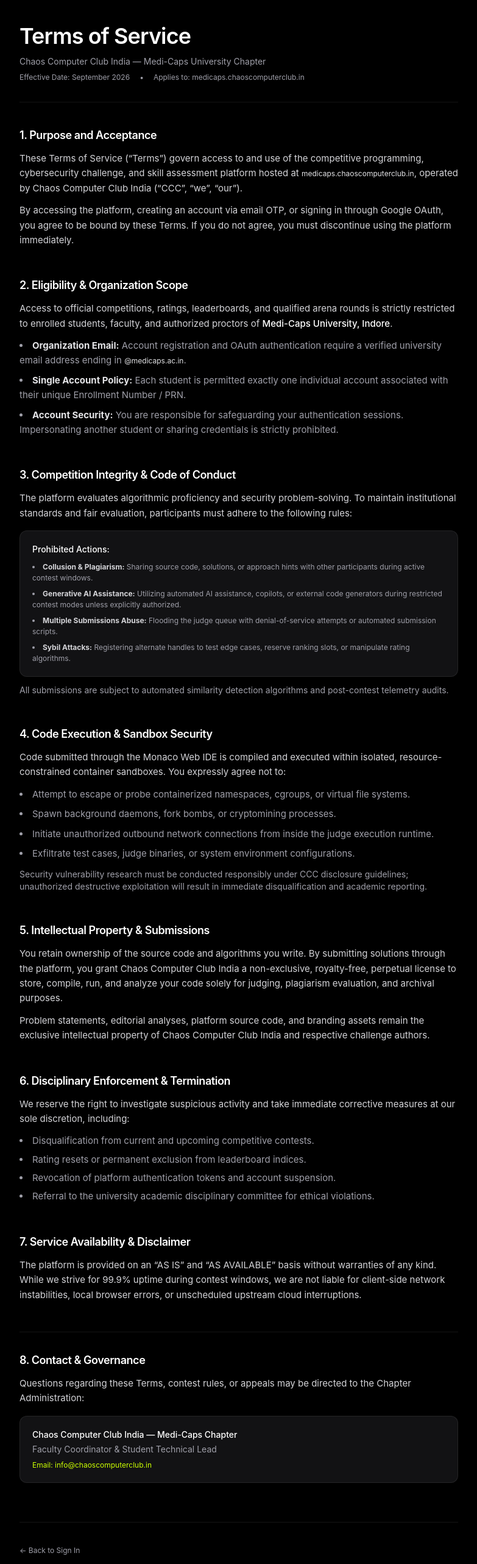
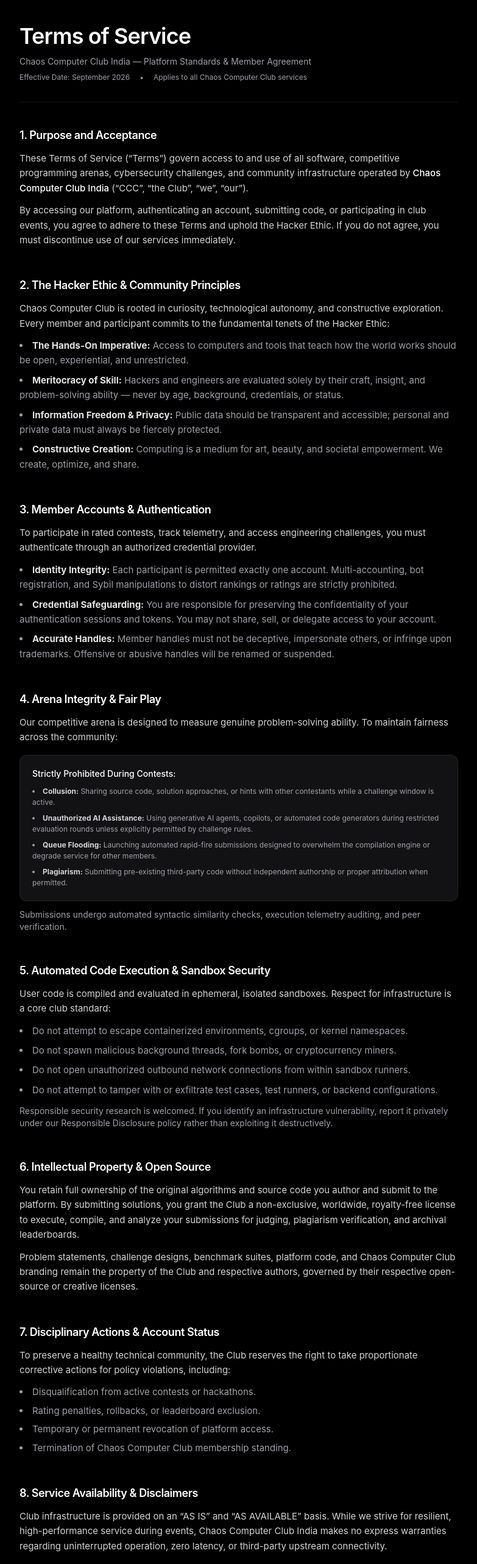
Before and after one commit to chaoscomputerclub/medicaps.chaoscomputerclub.in, a React (Vite) app: page /terms in a window 1280 px wide. Shown: the part 141-2706 px from the top of the page at 61% size, without its empty margins (248-1031 px from the left). Built offline with nearby package versions, Linux system fonts and the light colour scheme; a web font is replaced by a local one.

Commit message:
feat(legal): refine Terms of Service to strictly club terms and hacker ethics

```diff
--- a/src/pages/TermsPage.tsx
+++ b/src/pages/TermsPage.tsx
@@ -1,8 +1,6 @@
 /**
- * Chaos Computer Club India — Medi-Caps Chapter
- * medicaps.chaoscomputerclub.in
- *
- * Terms of Service — Production Legal Specification.
+ * Chaos Computer Club India
+ * Terms of Service — Production Specification.
  * Minimalist, high-density editorial layout without navigation or decorative graphics.
  * Copyright (c) 2026 Chaos Computer Club India
  */
@@ -35,12 +33,12 @@ export function TermsPage() {
             Terms of Service
           </h1>
           <p className="mt-3 text-sm text-zinc-400">
-            Chaos Computer Club India — Medi-Caps University Chapter
+            Chaos Computer Club India — Platform Standards &amp; Member Agreement
           </p>
           <div className="mt-2 flex flex-wrap items-center gap-x-4 gap-y-1 text-xs text-zinc-400">
             <span>Effective Date: September 2026</span>
             <span>•</span>
-            <span>Applies to: medicaps.chaoscomputerclub.in</span>
+            <span>Applies to all Chaos Computer Club services</span>
           </div>
         </header>
 
@@ -52,40 +50,42 @@ export function TermsPage() {
               1. Purpose and Acceptance
             </h2>
             <p className="mt-3">
-              These Terms of Service (&ldquo;Terms&rdquo;) govern access to and use of the competitive programming,
-              cybersecurity challenge, and skill assessment platform hosted at{" "}
-              <span className="font-mono text-xs text-zinc-200">medicaps.chaoscomputerclub.in</span>,
-              operated by Chaos Computer Club India (&ldquo;CCC&rdquo;, &ldquo;we&rdquo;, &ldquo;our&rdquo;).
+              These Terms of Service (&ldquo;Terms&rdquo;) govern access to and use of all software, competitive programming
+              arenas, cybersecurity challenges, and community infrastructure operated by{" "}
+              <strong className="font-medium text-white">Chaos Computer Club India</strong> (&ldquo;CCC&rdquo;, &ldquo;the Club&rdquo;, &ldquo;we&rdquo;, &ldquo;our&rdquo;).
             </p>
             <p className="mt-3">
-              By accessing the platform, creating an account via email OTP, or signing in through Google OAuth,
-              you agree to be bound by these Terms. If you do not agree, you must discontinue using the platform immediately.
+              By accessing our platform, authenticating an account, submitting code, or participating in club events,
+              you agree to adhere to these Terms and uphold the Hacker Ethic. If you do not agree, you must discontinue
+              use of our services immediately.
             </p>
           </section>
 
           {/* Section 2 */}
           <section>
             <h2 className="text-lg font-semibold tracking-tight text-white">
-              2. Eligibility &amp; Organization Scope
+              2. The Hacker Ethic &amp; Community Principles
             </h2>
             <p className="mt-3">
-              Access to official competitions, ratings, leaderboards, and qualified arena rounds is strictly restricted
-              to enrolled students, faculty, and authorized proctors of{" "}
-              <strong className="font-medium text-white">Medi-Caps University, Indore</strong>.
+              Chaos Computer Club is rooted in curiosity, technological autonomy, and constructive exploration. Every member
+              and participant commits to the fundamental tenets of the Hacker Ethic:
             </p>
             <ul className="mt-3 list-inside list-disc space-y-2 text-zinc-400">
               <li>
-                <strong className="text-zinc-200">Organization Email:</strong> Account registration and OAuth
-                authentication require a verified university email address ending in{" "}
-                <span className="font-mono text-xs text-zinc-200">@medicaps.ac.in</span>.
+                <strong className="text-zinc-200">The Hands-On Imperative:</strong> Access to computers and tools that teach
+                how the world works should be open, experiential, and unrestricted.
               </li>
               <li>
-                <strong className="text-zinc-200">Single Account Policy:</strong> Each student is permitted exactly
-                one individual account associated with their unique Enrollment Number / PRN.
+                <strong className="text-zinc-200">Meritocracy of Skill:</strong> Hackers and engineers are evaluated solely by
+                their craft, insight, and problem-solving ability — never by age, background, credentials, or status.
               </li>
               <li>
-                <strong className="text-zinc-200">Account Security:</strong> You are responsible for safeguarding your
-                authentication sessions. Impersonating another student or sharing credentials is strictly prohibited.
+                <strong className="text-zinc-200">Information Freedom &amp; Privacy:</strong> Public data should be transparent
+                and accessible; personal and private data must always be fiercely protected.
+              </li>
+              <li>
+                <strong className="text-zinc-200">Constructive Creation:</strong> Computing is a medium for art, beauty,
+                and societal empowerment. We create, optimize, and share.
               </li>
             </ul>
           </section>
@@ -93,115 +93,139 @@ export function TermsPage() {
           {/* Section 3 */}
           <section>
             <h2 className="text-lg font-semibold tracking-tight text-white">
-              3. Competition Integrity &amp; Code of Conduct
+              3. Member Accounts &amp; Authentication
             </h2>
             <p className="mt-3">
-              The platform evaluates algorithmic proficiency and security problem-solving. To maintain institutional
-              standards and fair evaluation, participants must adhere to the following rules:
+              To participate in rated contests, track telemetry, and access engineering challenges, you must authenticate through
+              an authorized credential provider.
             </p>
-            <div className="mt-4 rounded-xl border border-white/[0.08] bg-[#121214] p-5">
-              <h3 className="text-sm font-medium text-white">Prohibited Actions:</h3>
-              <ul className="mt-2.5 list-inside list-disc space-y-2 text-xs leading-normal text-zinc-400">
+            <ul className="mt-3 list-inside list-disc space-y-2 text-zinc-400">
               <li>
-                  <strong className="text-zinc-300">Collusion &amp; Plagiarism:</strong> Sharing source code, solutions,
-                  or approach hints with other participants during active contest windows.
+                <strong className="text-zinc-200">Identity Integrity:</strong> Each participant is permitted exactly one
+                account. Multi-accounting, bot registration, and Sybil manipulations to distort rankings or ratings are strictly prohibited.
               </li>
               <li>
-                  <strong className="text-zinc-300">Generative AI Assistance:</strong> Utilizing automated AI assistance,
-                  copilots, or external code generators during restricted contest modes unless explicitly authorized.
+                <strong className="text-zinc-200">Credential Safeguarding:</strong> You are responsible for preserving the
+                confidentiality of your authentication sessions and tokens. You may not share, sell, or delegate access to your account.
               </li>
               <li>
-                  <strong className="text-zinc-300">Multiple Submissions Abuse:</strong> Flooding the judge queue with
-                  denial-of-service attempts or automated submission scripts.
-                </li>
-                <li>
-                  <strong className="text-zinc-300">Sybil Attacks:</strong> Registering alternate handles to test edge
-                  cases, reserve ranking slots, or manipulate rating algorithms.
+                <strong className="text-zinc-200">Accurate Handles:</strong> Member handles must not be deceptive, impersonate
+                others, or infringe upon trademarks. Offensive or abusive handles will be renamed or suspended.
               </li>
             </ul>
-            </div>
-            <p className="mt-3 text-sm text-zinc-400">
-              All submissions are subject to automated similarity detection algorithms and post-contest telemetry audits.
-            </p>
           </section>
 
           {/* Section 4 */}
           <section>
             <h2 className="text-lg font-semibold tracking-tight text-white">
-              4. Code Execution &amp; Sandbox Security
+              4. Arena Integrity &amp; Fair Play
             </h2>
             <p className="mt-3">
-              Code submitted through the Monaco Web IDE is compiled and executed within isolated, resource-constrained
-              container sandboxes. You expressly agree not to:
+              Our competitive arena is designed to measure genuine problem-solving ability. To maintain fairness across the community:
             </p>
-            <ul className="mt-3 list-inside list-disc space-y-2 text-zinc-400">
-              <li>Attempt to escape or probe containerized namespaces, cgroups, or virtual file systems.</li>
-              <li>Spawn background daemons, fork bombs, or cryptomining processes.</li>
-              <li>Initiate unauthorized outbound network connections from inside the judge execution runtime.</li>
-              <li>Exfiltrate test cases, judge binaries, or system environment configurations.</li>
+            <div className="mt-4 rounded-xl border border-white/[0.08] bg-[#121214] p-5">
+              <h3 className="text-sm font-medium text-white">Strictly Prohibited During Contests:</h3>
+              <ul className="mt-2.5 list-inside list-disc space-y-2 text-xs leading-normal text-zinc-400">
+                <li>
+                  <strong className="text-zinc-300">Collusion:</strong> Sharing source code, solution approaches, or hints
+                  with other contestants while a challenge window is active.
+                </li>
+                <li>
+                  <strong className="text-zinc-300">Unauthorized AI Assistance:</strong> Using generative AI agents, copilots,
+                  or automated code generators during restricted evaluation rounds unless explicitly permitted by challenge rules.
+                </li>
+                <li>
+                  <strong className="text-zinc-300">Queue Flooding:</strong> Launching automated rapid-fire submissions designed
+                  to overwhelm the compilation engine or degrade service for other members.
+                </li>
+                <li>
+                  <strong className="text-zinc-300">Plagiarism:</strong> Submitting pre-existing third-party code without
+                  independent authorship or proper attribution when permitted.
+                </li>
               </ul>
+            </div>
             <p className="mt-3 text-sm text-zinc-400">
-              Security vulnerability research must be conducted responsibly under CCC disclosure guidelines; unauthorized
-              destructive exploitation will result in immediate disqualification and academic reporting.
+              Submissions undergo automated syntactic similarity checks, execution telemetry auditing, and peer verification.
             </p>
           </section>
 
           {/* Section 5 */}
           <section>
             <h2 className="text-lg font-semibold tracking-tight text-white">
-              5. Intellectual Property &amp; Submissions
+              5. Automated Code Execution &amp; Sandbox Security
             </h2>
             <p className="mt-3">
-              You retain ownership of the source code and algorithms you write. By submitting solutions through the platform,
-              you grant Chaos Computer Club India a non-exclusive, royalty-free, perpetual license to store, compile, run,
-              and analyze your code solely for judging, plagiarism evaluation, and archival purposes.
+              User code is compiled and evaluated in ephemeral, isolated sandboxes. Respect for infrastructure is a core club standard:
             </p>
-            <p className="mt-3">
-              Problem statements, editorial analyses, platform source code, and branding assets remain the exclusive
-              intellectual property of Chaos Computer Club India and respective challenge authors.
+            <ul className="mt-3 list-inside list-disc space-y-2 text-zinc-400">
+              <li>Do not attempt to escape containerized environments, cgroups, or kernel namespaces.</li>
+              <li>Do not spawn malicious background threads, fork bombs, or cryptocurrency miners.</li>
+              <li>Do not open unauthorized outbound network connections from within sandbox runners.</li>
+              <li>Do not attempt to tamper with or exfiltrate test cases, test runners, or backend configurations.</li>
+            </ul>
+            <p className="mt-3 text-sm text-zinc-400">
+              Responsible security research is welcomed. If you identify an infrastructure vulnerability, report it privately
+              under our Responsible Disclosure policy rather than exploiting it destructively.
             </p>
           </section>
 
           {/* Section 6 */}
           <section>
             <h2 className="text-lg font-semibold tracking-tight text-white">
-              6. Disciplinary Enforcement &amp; Termination
+              6. Intellectual Property &amp; Open Source
             </h2>
             <p className="mt-3">
-              We reserve the right to investigate suspicious activity and take immediate corrective measures at our sole
-              discretion, including:
+              You retain full ownership of the original algorithms and source code you author and submit to the platform.
+              By submitting solutions, you grant the Club a non-exclusive, worldwide, royalty-free license to execute, compile,
+              and analyze your submissions for judging, plagiarism verification, and archival leaderboards.
             </p>
-            <ul className="mt-3 list-inside list-disc space-y-1.5 text-zinc-400">
-              <li>Disqualification from current and upcoming competitive contests.</li>
-              <li>Rating resets or permanent exclusion from leaderboard indices.</li>
-              <li>Revocation of platform authentication tokens and account suspension.</li>
-              <li>Referral to the university academic disciplinary committee for ethical violations.</li>
-            </ul>
+            <p className="mt-3">
+              Problem statements, challenge designs, benchmark suites, platform code, and Chaos Computer Club branding remain
+              the property of the Club and respective authors, governed by their respective open-source or creative licenses.
+            </p>
           </section>
 
           {/* Section 7 */}
           <section>
             <h2 className="text-lg font-semibold tracking-tight text-white">
-              7. Service Availability &amp; Disclaimer
+              7. Disciplinary Actions &amp; Account Status
             </h2>
             <p className="mt-3">
-              The platform is provided on an &ldquo;AS IS&rdquo; and &ldquo;AS AVAILABLE&rdquo; basis without warranties of
-              any kind. While we strive for 99.9% uptime during contest windows, we are not liable for client-side network
-              instabilities, local browser errors, or unscheduled upstream cloud interruptions.
+              To preserve a healthy technical community, the Club reserves the right to take proportionate corrective actions
+              for policy violations, including:
+            </p>
+            <ul className="mt-3 list-inside list-disc space-y-1.5 text-zinc-400">
+              <li>Disqualification from active contests or hackathons.</li>
+              <li>Rating penalties, rollbacks, or leaderboard exclusion.</li>
+              <li>Temporary or permanent revocation of platform access.</li>
+              <li>Termination of Chaos Computer Club membership standing.</li>
+            </ul>
+          </section>
+
+          {/* Section 8 */}
+          <section>
+            <h2 className="text-lg font-semibold tracking-tight text-white">
+              8. Service Availability &amp; Disclaimers
+            </h2>
+            <p className="mt-3">
+              Club infrastructure is provided on an &ldquo;AS IS&rdquo; and &ldquo;AS AVAILABLE&rdquo; basis. While we strive
+              for resilient, high-performance service during events, Chaos Computer Club India makes no express warranties
+              regarding uninterrupted operation, zero latency, or third-party upstream connectivity.
             </p>
           </section>
 
-          {/* Section 8 */}
+          {/* Section 9 */}
           <section className="border-t border-white/[0.08] pt-8">
             <h2 className="text-lg font-semibold tracking-tight text-white">
-              8. Contact &amp; Governance
+              9. Governance &amp; Contact
             </h2>
             <p className="mt-3">
-              Questions regarding these Terms, contest rules, or appeals may be directed to the Chapter Administration:
+              These Terms are administered by the core technical committee of Chaos Computer Club India. For questions,
+              disputes, appeals, or responsible disclosures, reach out through official club channels:
             </p>
             <div className="mt-4 rounded-xl border border-white/[0.08] bg-[#121214] p-5 text-sm text-zinc-300">
-              <p className="font-medium text-white">Chaos Computer Club India — Medi-Caps Chapter</p>
-              <p className="mt-1 text-zinc-400">Faculty Coordinator &amp; Student Technical Lead</p>
+              <p className="font-medium text-white">Chaos Computer Club India</p>
+              <p className="mt-1 text-zinc-400">Technical Steering Committee &amp; Core Operations</p>
               <p className="mt-2 font-mono text-xs text-lime-400">
                 Email: info@chaoscomputerclub.in
               </p>
```
Lines whose indentation alone changed are shown as unchanged.
